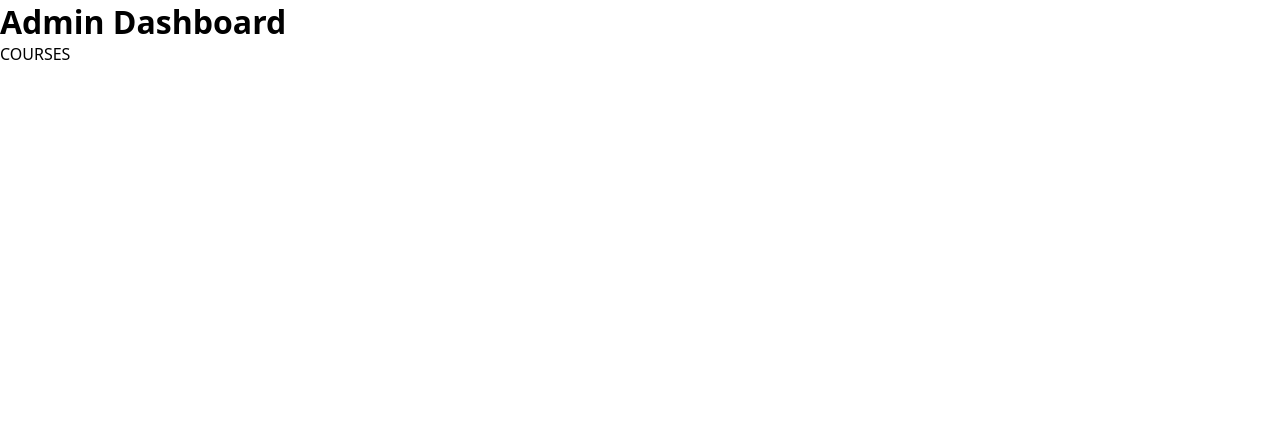
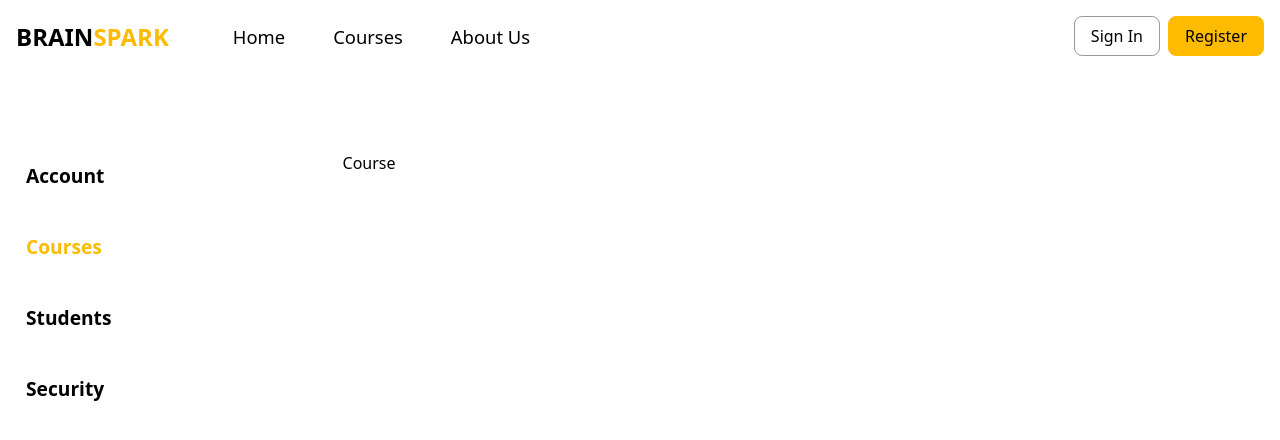
Before and after one commit to kenyipaul/brainspark, a React (Vite) app in the folder client/: page /admin/courses in a window 1280 px wide. Shown: the top 440 px of the page. Built offline with nearby package versions, Linux system fonts and the light colour scheme.

Commit message:
Added the adminnavigation section

```diff
--- a/client/src/router/router.tsx
+++ b/client/src/router/router.tsx
@@ -10,6 +10,8 @@ import AdminDashboard from "../views/admin-dashboard";
 import Account from "../views/user-dashboard/account";
 import Mycourses from "../views/user-dashboard/myCourses";
 import Security from "../views/user-dashboard/security";
+import AdminCoursesSection from './../views/admin-dashboard/Admin_Courses_Section';
+import AdminStudentsSection from "../views/admin-dashboard/Admin_Students_Section";
 
 export const router = createBrowserRouter([
     {
@@ -46,11 +48,11 @@ export const router = createBrowserRouter([
                     },
                     {
                         path: "/admin/courses",
-                        element: <>COURSES</>
+                        element: <AdminCoursesSection/>
                     },
                     {
                         path: "/admin/students",
-                        element: <>STUDENTS</>
+                        element: <AdminStudentsSection/>
                     },
                     {
                         path: "/admin/security",
--- /dev/null
+++ b/client/src/sass/admin.scss
@@ -0,0 +1,56 @@
+
+#admin_dashboard{
+    margin: auto;
+    display: grid;
+    height: 100vh;
+    padding-top: 5rem;
+    max-width: 1366px;
+    grid-template-areas: "aside main main main main";
+
+    aside{
+        grid-area: aside;
+        position: sticky;
+        left: 0;
+
+        ul{
+            list-style: none;
+            padding-left: 1rem;
+
+            li{
+                padding: 10px;
+                margin-bottom: 1.5rem;
+                font-weight: 600;
+                font-size: 1.2rem;
+                cursor: pointer;
+
+                a{
+                    text-decoration: none;
+                    color: #000;
+
+                    &:hover{
+                        color: #FFBB00;
+                    }
+
+                }
+                &.active a {
+                color: #fb0;
+                font-weight: 600;
+                // position: relative;
+
+                //     &::before {
+                //         content: "";
+                //         width: 100%;
+                //         height: .2rem;
+                //         bottom: -0.5rem;
+                //         position: absolute;
+                //         background: #fb0;
+                //     }
+                }
+            }
+        }
+    }
+    main{
+        grid-area: main;
+        // padding: 20px;
+    }
+}
--- a/client/src/sass/main.scss
+++ b/client/src/sass/main.scss
@@ -271,20 +271,6 @@ footer {
     }
 }
 
-
-
-#admin_dashboard {
-    top: 0;
-    width: 100%;
-    height: 100%;
-    position: fixed;
-    background: #fff;
-}
-
-
-
-
-
 #course-page {
     .course-page-header {
         display: flex;
--- a/client/src/views/admin-dashboard.tsx
+++ b/client/src/views/admin-dashboard.tsx
@@ -1,10 +1,21 @@
-import { Outlet } from "react-router-dom"
+import "../sass/admin.scss";
+import { Link, Outlet, useLocation } from "react-router-dom"
 
 export default function AdminDashboard() {
+    const location = useLocation();
     return (
-        <div id="admin_dashboard">
-            <h1>Admin Dashboard</h1>
-            <Outlet />
+        <div id="admin_dashboard" >
+            <aside>
+                <ul>
+                    <li className={location.pathname == "/admin/" ? "active" : ""}><Link to="/admin/">Account</Link></li>
+                    <li className={location.pathname == "/admin/courses" ? "active" : ""}><Link to="/admin/courses">Courses</Link></li>
+                    <li className={location.pathname == "/admin/students" ? "active" : ""}><Link to="/admin/students">Students</Link></li>
+                    <li className={location.pathname == "/admin/security" ? "active" : ""}><Link to="/admin/security">Security</Link></li>
+                </ul>
+            </aside>
+            <main>
+                <Outlet />
+            </main>
         </div>
     )
 }
--- /dev/null
+++ b/client/src/views/admin-dashboard/Admin_Courses_Section.tsx
@@ -0,0 +1,8 @@
+
+const AdminCoursesSection = () => {
+  return (
+    <div>Course</div>
+  )
+}
+
+export default AdminCoursesSection
--- /dev/null
+++ b/client/src/views/admin-dashboard/Admin_Students_Section.tsx
@@ -0,0 +1,8 @@
+
+const AdminStudentsSection = () => {
+  return (
+    <div>Admin_Students_Section</div>
+  )
+}
+
+export default AdminStudentsSection
```
